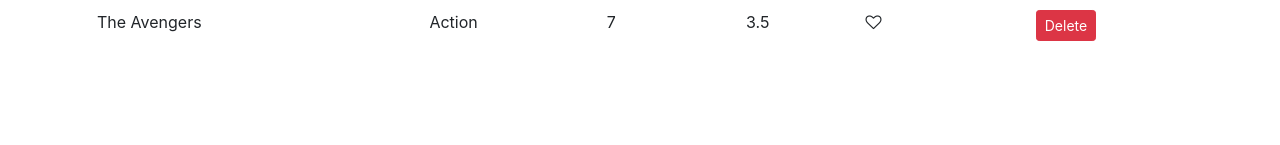
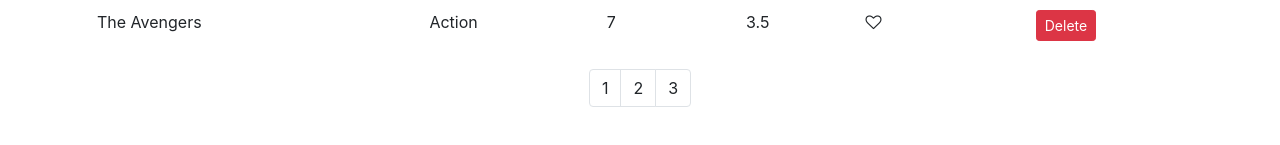
Before and after one commit to svitlanaf/React-VIDLY, a React (Create React App) app: page / in a window 1280 px wide. Shown: the part 561-706 px from the top of the page. Built offline with nearby package versions, Linux system fonts and the light colour scheme.

Commit message:
Add paginatoin component

```diff
--- a/package.json
+++ b/package.json
@@ -5,6 +5,7 @@
   "dependencies": {
     "bootstrap": "^4.1.1",
     "font-awesome": "^4.7.0",
+    "lodash": "^4.17.10",
     "react": "^16.8.6",
     "react-dom": "^16.8.6",
     "react-scripts": "3.0.1"
--- /dev/null
+++ b/src/components/common/pagination.jsx
@@ -0,0 +1,25 @@
+import React from "react";
+import _ from "lodash";
+
+const Pagination = props => {
+  const { itemsCount, pageSize } = props;
+  const pagesCount = Math.ceil(itemsCount / pageSize);
+  if (pagesCount === 1) return null;
+  const pages = _.range(1, pagesCount + 1);
+
+  return (
+    <nav>
+      <ul className="pagination justify-content-center">
+        {pages.map(page => (
+          <li key={page} className="page-item">
+            <a className="page-link" onClick={() => props.onPageChange(page)}>
+              {page}
+            </a>
+          </li>
+        ))}
+      </ul>
+    </nav>
+  );
+};
+
+export default Pagination;
--- a/src/components/movies.jsx
+++ b/src/components/movies.jsx
@@ -1,10 +1,12 @@
 import React, { Component } from "react";
 import Like from "./common/like";
+import Pagination from "./common/pagination";
 import { getMovies } from "../services/fakeMovieService";
 
 class Movies extends Component {
   state = {
-    movies: getMovies()
+    movies: getMovies(),
+    pageSize: 4
   };
 
   handleDelete = movie => {
@@ -19,6 +21,8 @@
     movies[index].liked = !movies[index].liked;
     this.setState({ movies });
   };
+
+  handlePageChange = page => {};
 
   render() {
     const { length: count } = this.state.movies;
@@ -64,6 +68,11 @@
             ))}
           </tbody>
         </table>
+        <Pagination
+          itemsCount={count}
+          pageSize={this.state.pageSize}
+          onPageChange={this.handlePageChange}
+        />
       </React.Fragment>
     );
   }
```
Also changed, not shown: 1 other file (tests, documents, lock files or other folders).
